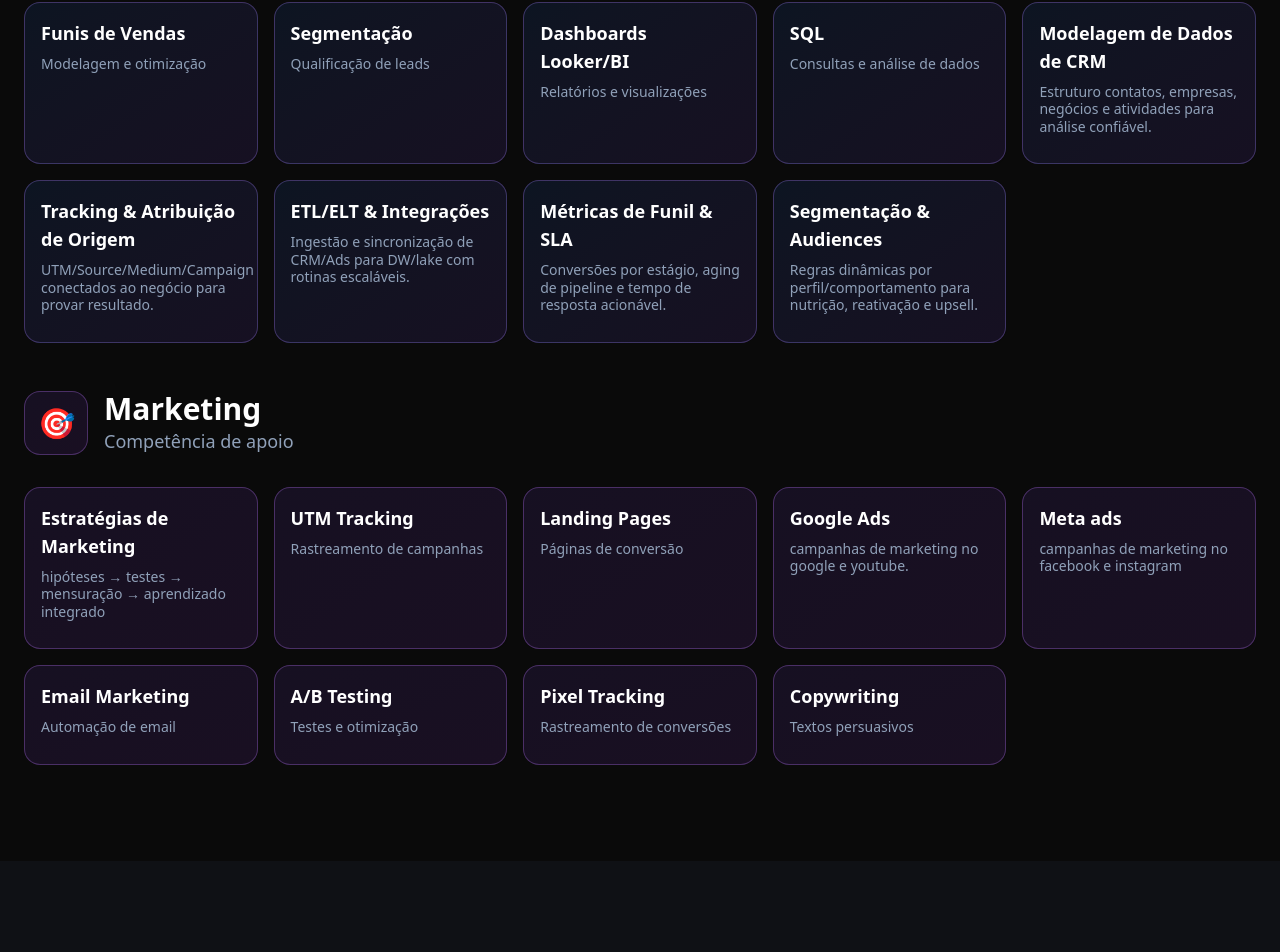
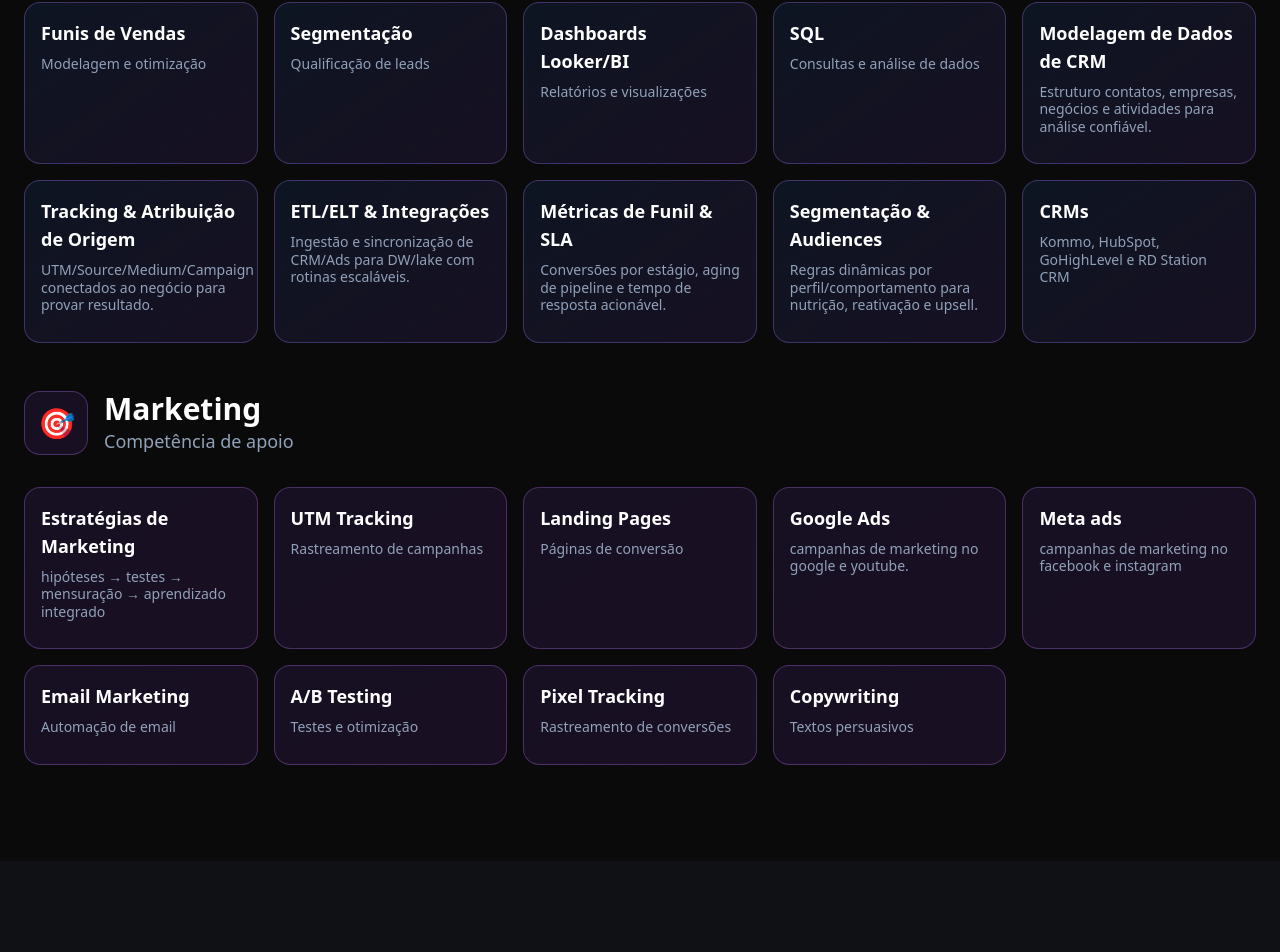
Before and after one commit to LucioMi/portifolio, a Next.js app: page / in a window 1280 px wide. Shown: the part 5467-6419 px from the top of the page. Built offline with nearby package versions, Linux system fonts and the light colour scheme.

Commit message:
Habilidades/CRM & BI: adiciona card CRMs (Kommo, HubSpot, GoHighLevel, RD Station CRM)

```diff
--- a/src/components/Skills.tsx
+++ b/src/components/Skills.tsx
@@ -48,7 +48,8 @@
         { name: "Tracking & Atribuição de Origem", level: "Avançado", description: "UTM/Source/Medium/Campaign conectados ao negócio para provar resultado." },
         { name: "ETL/ELT & Integrações", level: "Avançado", description: "Ingestão e sincronização de CRM/Ads para DW/lake com rotinas escaláveis." },
         { name: "Métricas de Funil & SLA", level: "Avançado", description: "Conversões por estágio, aging de pipeline e tempo de resposta acionável." },
-        { name: "Segmentação & Audiences", level: "Avançado", description: "Regras dinâmicas por perfil/comportamento para nutrição, reativação e upsell." }
+        { name: "Segmentação & Audiences", level: "Avançado", description: "Regras dinâmicas por perfil/comportamento para nutrição, reativação e upsell." },
+        { name: "CRMs", level: "Avançado", description: "Kommo, HubSpot, GoHighLevel e RD Station CRM" }
 
       ]
     },
```
